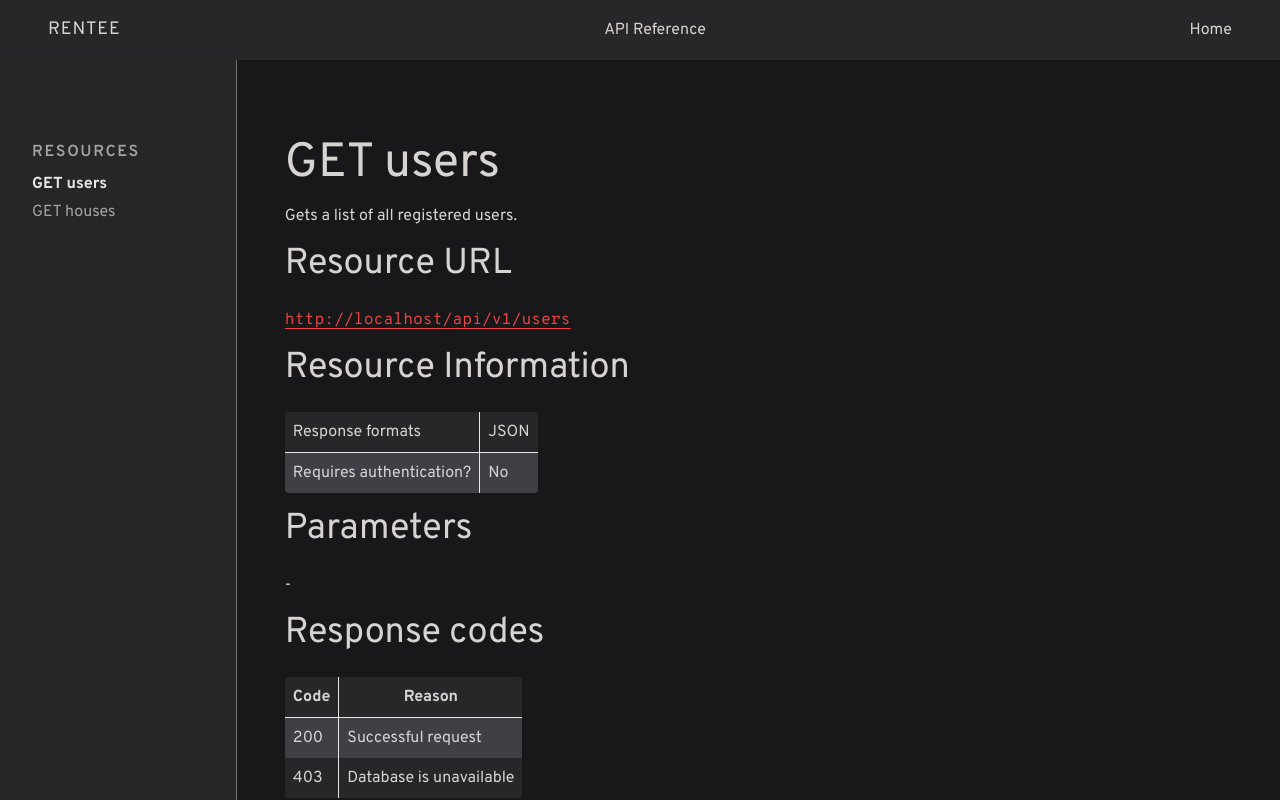
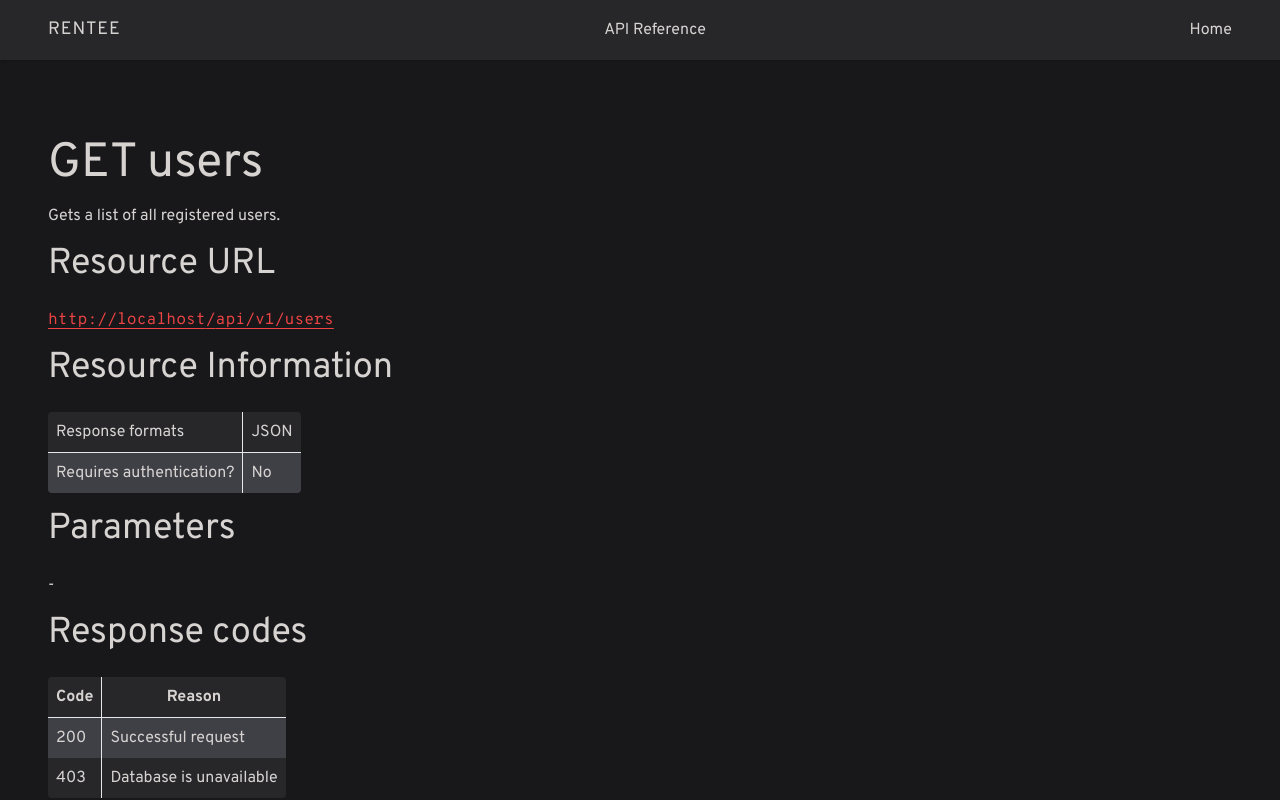
Before and after one commit to rokvisi/stpp-rent, a SvelteKit app: page /docs/api/v1/users in a window 1280 px wide. Shown: the top 800 px of the page. Built offline with nearby package versions, Linux system fonts and the light colour scheme.

Commit message:
remove aside for testing

```diff
--- a/src/routes/(docs)/docs/+layout.svelte
+++ b/src/routes/(docs)/docs/+layout.svelte
@@ -8,8 +8,8 @@
 	<span slot="title">API Reference</span>
 	<a slot="nav" href="/">Home</a>
 </Header>
-<div class="grid grid-cols-[auto_1fr]">
-	<aside
+<div class="">
+	<!-- <aside
 		class="border-r border-stone-500 bg-neutral-800 pl-4 pr-4 pt-12 text-neutral-400 md:pl-8 md:pr-24 md:pt-20"
 	>
 		<p class="pb-2 font-semibold uppercase tracking-widest">Resources</p>
@@ -29,7 +29,7 @@
 				</li>
 			{/each}
 		</ul>
-	</aside>
+	</aside> -->
 	<main class="px-4 pb-4 pt-10 md:px-12 md:pb-10 md:pt-20">
 		<slot />
 	</main>
```
